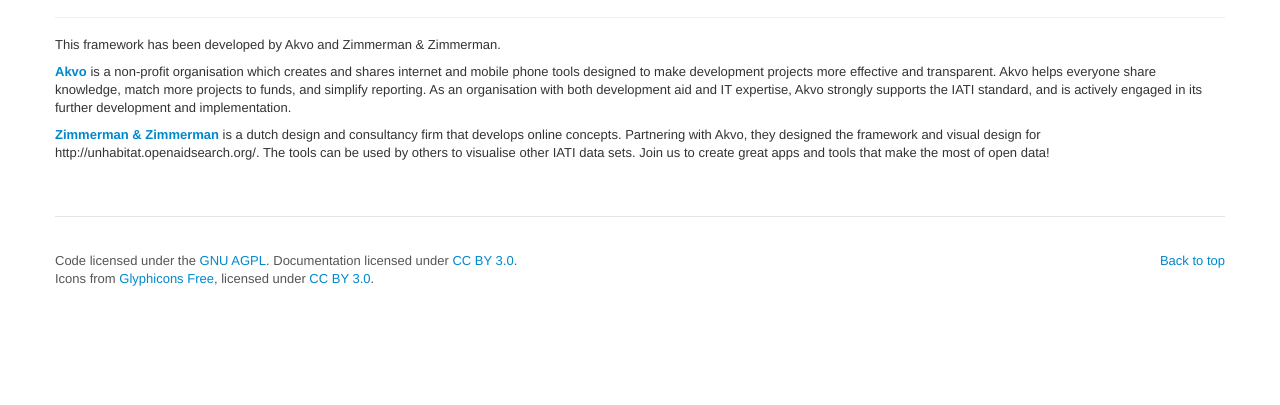
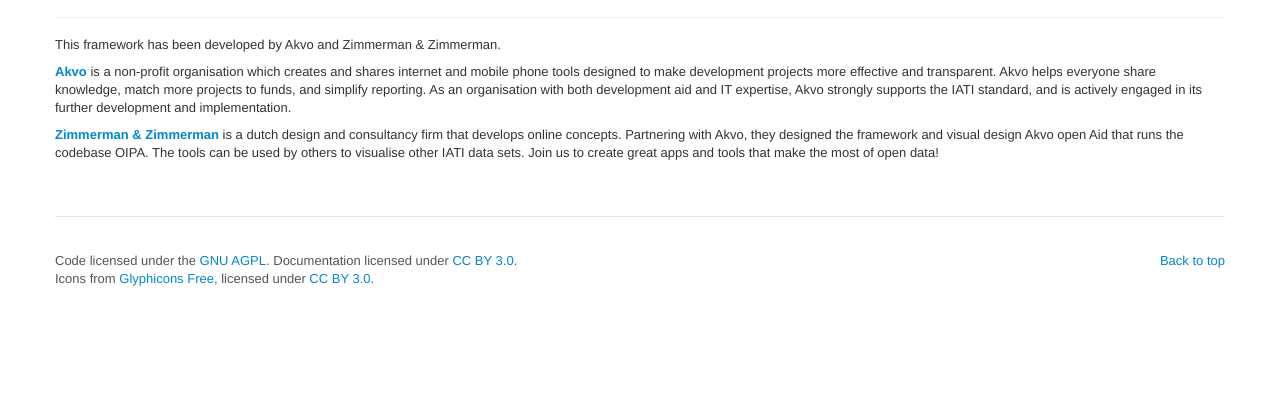
Before and after one commit to openaid-IATI/OIPA-V2, a Django app: template iati/templates/documentation/about.html in a window 1280 px wide. Shown: the part 336-741 px from the top of the page. Run offline with Django 3.2, Linux system fonts and the light colour scheme; the template is opened without the code that fills it, so the values that code supplies are empty; some libraries are stand-ins or nearby versions.

Commit message:
changed txt

```diff
--- a/iati/templates/documentation/about.html
+++ b/iati/templates/documentation/about.html
@@ -17,7 +17,7 @@
 
 
 
-<p><b><a href="http://www.zimmermanzimmerman.nl/" target="new">Zimmerman & Zimmerman</a></b> is a dutch design and consultancy firm that develops online concepts. Partnering with Akvo, they designed the framework and visual design for http://unhabitat.openaidsearch.org/. The tools can be used by others to visualise other IATI data sets. Join us to create great apps and tools that make the most of open data! </p>
+<p><b><a href="http://www.zimmermanzimmerman.nl/" target="new">Zimmerman & Zimmerman</a></b> is a dutch design and consultancy firm that develops online concepts. Partnering with Akvo, they designed the framework and visual design Akvo open Aid that runs the codebase OIPA. The tools can be used by others to visualise other IATI data sets. Join us to create great apps and tools that make the most of open data! </p>
             </div>
         </div>
     </section>
```
